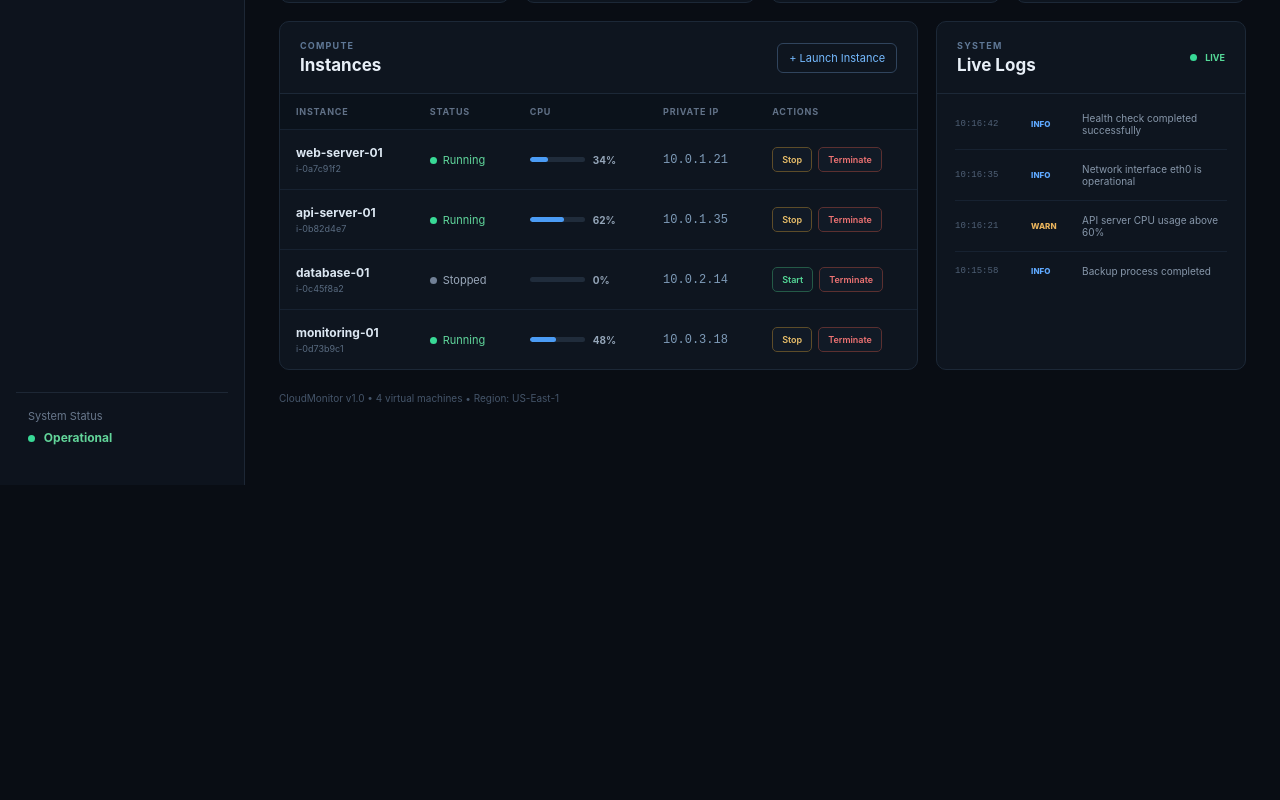
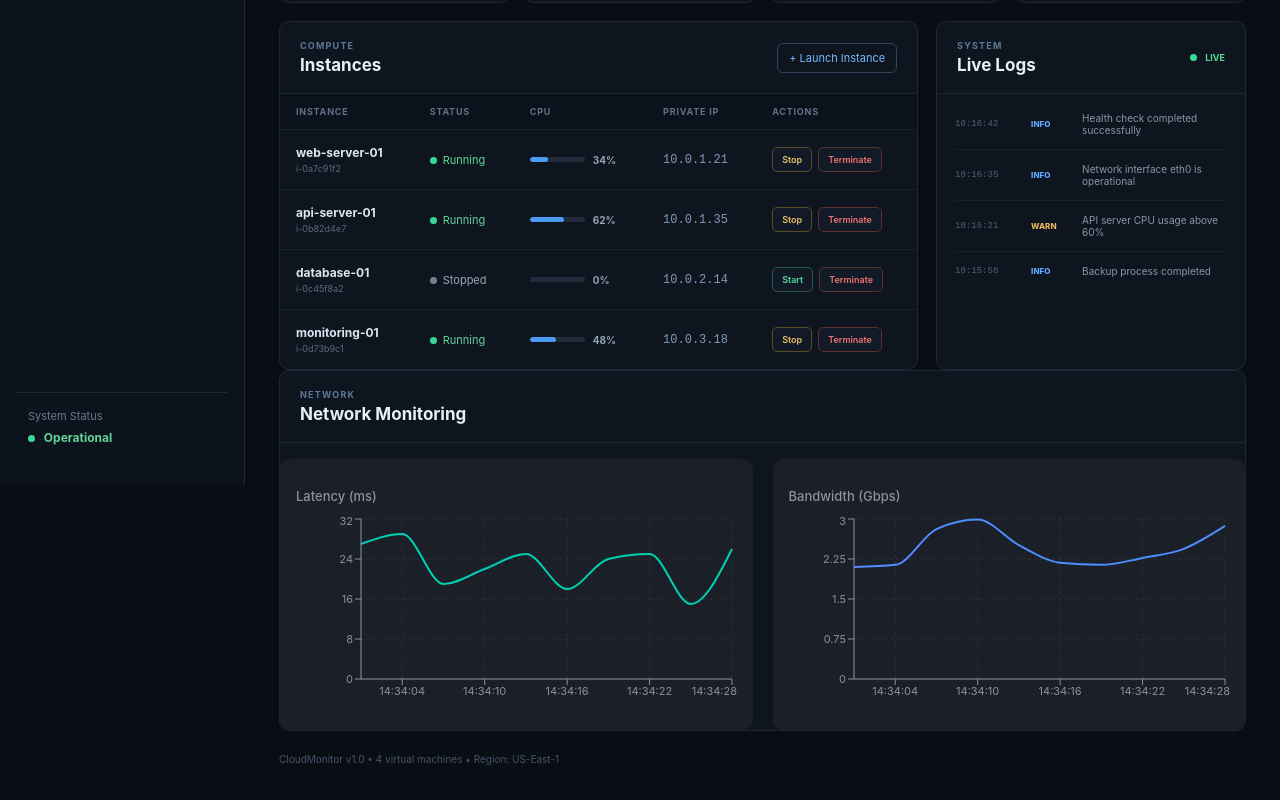
Before and after one commit to aryansingh96050/cloud-monitor, a React (Vite) app: page / in a window 1280 px wide. Shown: the part 315-1115 px from the top of the page. Before the commit the page ends 800 px from the top, so only its background shows below. Built offline with nearby package versions, Linux system fonts and the light colour scheme.

Commit message:
Add network monitoring charts with latency and bandwidth

```diff
--- a/src/App.css
+++ b/src/App.css
@@ -584,3 +584,28 @@ footer {
 .status.terminated i {
   background: #ef7373;
 }
+.charts-grid {
+  display: grid;
+  grid-template-columns: 1fr 1fr;
+  gap: 20px;
+  margin-top: 16px;
+}
+
+.chart-box {
+  background: #1b1f27;
+  border-radius: 10px;
+  padding: 16px;
+}
+
+.chart-box h3 {
+  font-size: 13px;
+  color: #8892a0;
+  margin-bottom: 10px;
+  font-weight: 500;
+}
+
+@media (max-width: 800px) {
+  .charts-grid {
+    grid-template-columns: 1fr;
+  }
+}
--- a/src/App.jsx
+++ b/src/App.jsx
@@ -64,12 +64,43 @@ function App() {
     },
   ]);
 
+  const [networkData, setNetworkData] = useState(() => {
+    const now = new Date();
+    return Array.from({ length: 10 }).map((_, i) => {
+      const time = new Date(now.getTime() - (9 - i) * 3000);
+      return {
+        time: time.toLocaleTimeString("en-US", { hour12: false }),
+        latency: Math.floor(Math.random() * 15) + 15,
+        bandwidth: parseFloat((Math.random() * 1 + 2).toFixed(2)),
+      };
+    });
+  });
+
   useEffect(() => {
     localStorage.setItem(
       "cloudMonitorInstances",
       JSON.stringify(instances)
     );
   }, [instances]);
+
+  useEffect(() => {
+    const interval = setInterval(() => {
+      setNetworkData((current) => {
+        const now = new Date();
+        const time = now.toLocaleTimeString("en-US", { hour12: false });
+
+        const newPoint = {
+          time,
+          latency: Math.floor(Math.random() * 15) + 15,
+          bandwidth: parseFloat((Math.random() * 1 + 2).toFixed(2)),
+        };
+
+        return [...current.slice(1), newPoint];
+      });
+    }, 3000);
+
+    return () => clearInterval(interval);
+  }, []);
 
   const addLog = (type, message) => {
     const now = new Date();
@@ -434,6 +465,55 @@ useEffect(() => {
           </div>
         </section>
 
+        <section className="panel network-panel">
+          <div className="panel-header">
+            <div>
+              <span className="panel-label">NETWORK</span>
+              <h2>Network Monitoring</h2>
+            </div>
+          </div>
+
+          <div className="charts-grid">
+            <div className="chart-box">
+              <h3>Latency (ms)</h3>
+              <ResponsiveContainer width="100%" height={200}>
+                <LineChart data={networkData}>
+                  <CartesianGrid strokeDasharray="3 3" stroke="#2a2f3a" />
+                  <XAxis dataKey="time" stroke="#8892a0" fontSize={11} />
+                  <YAxis stroke="#8892a0" fontSize={11} />
+                  <Tooltip />
+                  <Line
+                    type="monotone"
+                    dataKey="latency"
+                    stroke="#00d1b2"
+                    strokeWidth={2}
+                    dot={false}
+                  />
+                </LineChart>
+              </ResponsiveContainer>
+            </div>
+
+            <div className="chart-box">
+              <h3>Bandwidth (Gbps)</h3>
+              <ResponsiveContainer width="100%" height={200}>
+                <LineChart data={networkData}>
+                  <CartesianGrid strokeDasharray="3 3" stroke="#2a2f3a" />
+                  <XAxis dataKey="time" stroke="#8892a0" fontSize={11} />
+                  <YAxis stroke="#8892a0" fontSize={11} />
+                  <Tooltip />
+                  <Line
+                    type="monotone"
+                    dataKey="bandwidth"
+                    stroke="#4f8cff"
+                    strokeWidth={2}
+                    dot={false}
+                  />
+                </LineChart>
+              </ResponsiveContainer>
+            </div>
+          </div>
+        </section>
+
         <footer>
           CloudMonitor v1.0 • {instances.length} virtual machines • Region:{" "}
           {region}
```
